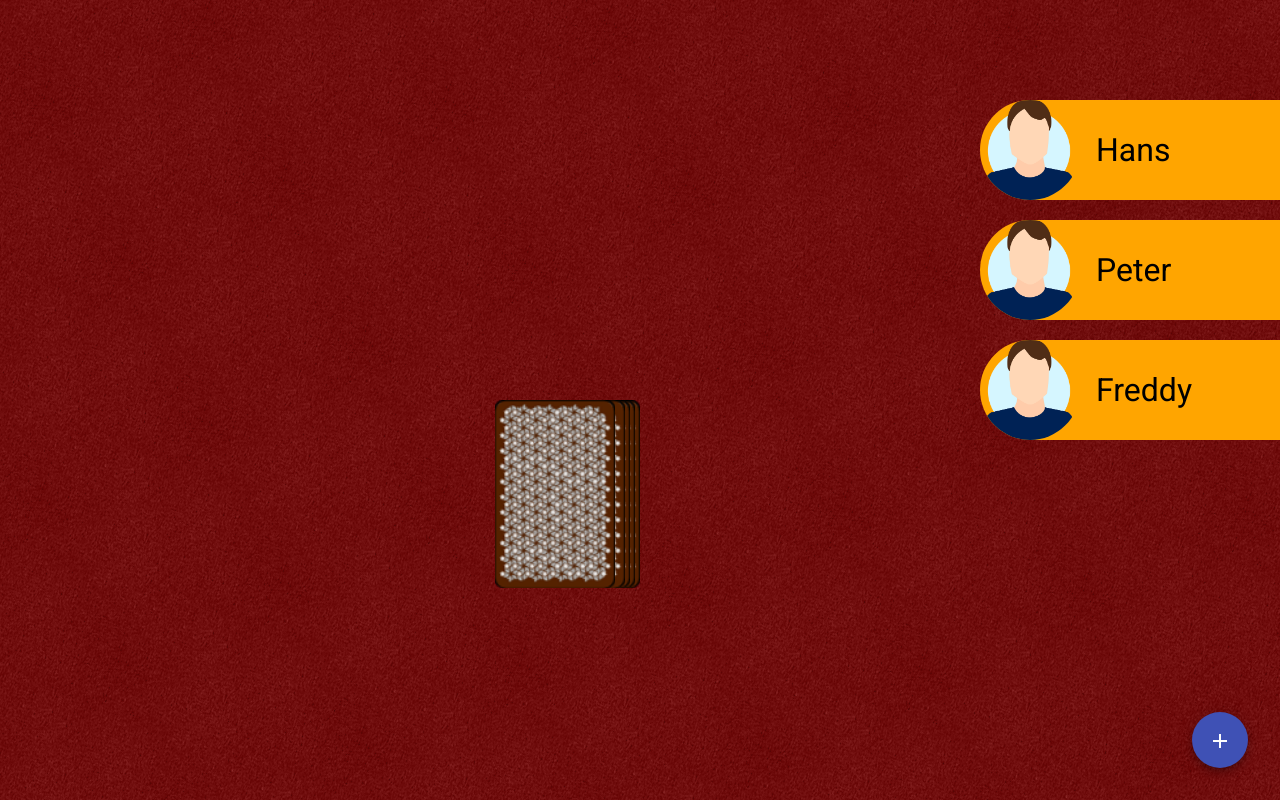
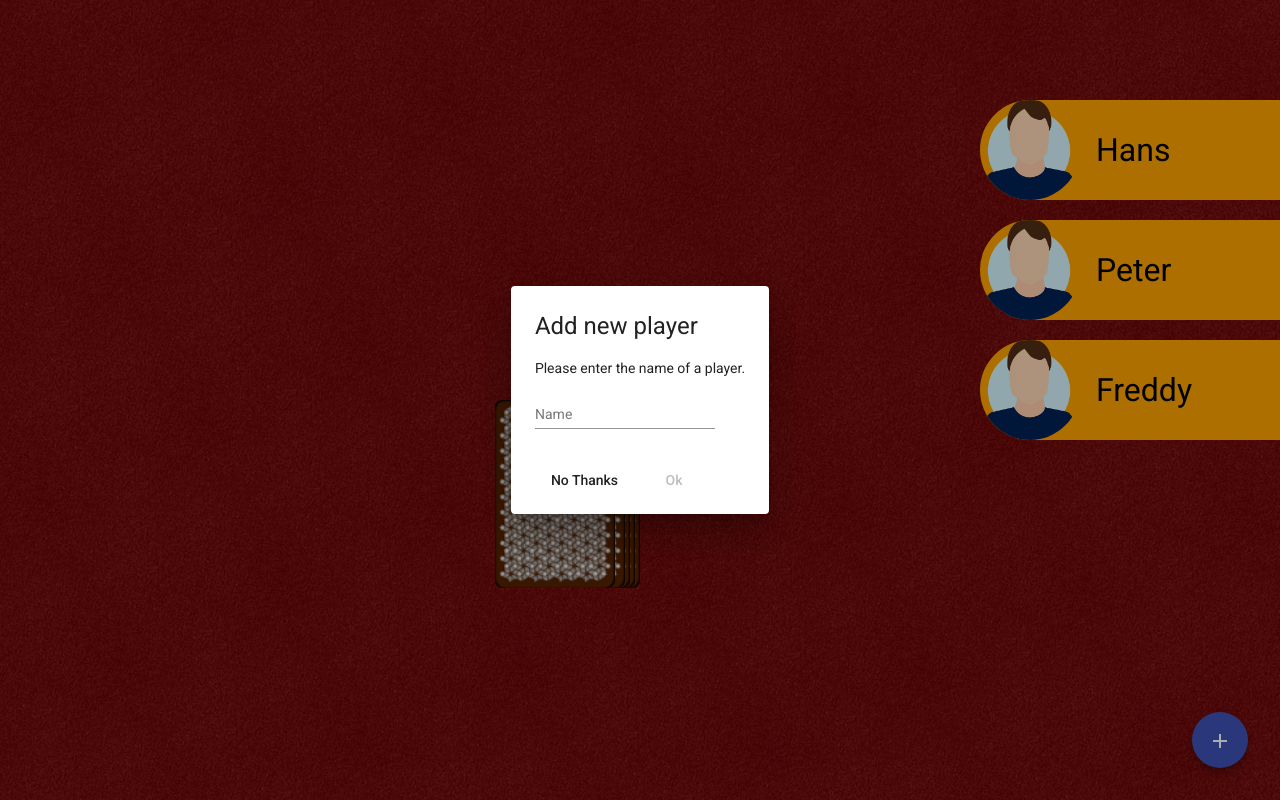
Before and after one commit to PaterAnderson/ringoffire, an Angular app: page /game in a window 1280 px wide. Both pictures are taken after a click on the button "add". Built offline with nearby package versions, Linux system fonts and the light colour scheme.

Commit message:
added dialog menu

```diff
--- /dev/null
+++ b/src/app/dialog-add-player/dialog-add-player.component.html
@@ -0,0 +1,15 @@
+<h1 mat-dialog-title>Add new player</h1>
+
+
+
+<div mat-dialog-content>
+  <p>Please enter the name of a player.</p>
+  <mat-form-field>
+    <mat-label>Name</mat-label>
+    <input matInput [(ngModel)]="name">
+  </mat-form-field>
+</div>
+<div mat-dialog-actions>
+  <button mat-button (click)="onNoClick()">No Thanks</button>
+  <button mat-button [disabled]="name.length == 0" [mat-dialog-close]="name" cdkFocusInitial>Ok</button>
+</div>
--- /dev/null
+++ b/src/app/dialog-add-player/dialog-add-player.component.ts
@@ -0,0 +1,17 @@
+import { Component, OnInit } from '@angular/core';
+
+@Component({
+  selector: 'app-dialog-add-player',
+  templateUrl: './dialog-add-player.component.html',
+  styleUrls: ['./dialog-add-player.component.scss']
+})
+export class DialogAddPlayerComponent implements OnInit {
+  name: string = '';
+  constructor() { }
+
+  ngOnInit(): void {
+  }
+
+  onNoClick() {}
+
+}
--- a/src/app/game/game.component.html
+++ b/src/app/game/game.component.html
@@ -14,6 +14,6 @@
     </div>
 </div>
 
-<button mat-fab color="primary" class="btn-add">
+<button mat-fab color="primary" (click)="openDialog()" class="btn-add">
     <mat-icon>add</mat-icon>
 </button>
--- a/src/app/game/game.component.ts
+++ b/src/app/game/game.component.ts
@@ -1,5 +1,7 @@
 import { Component, OnInit } from '@angular/core';
 import { Game } from 'src/models/game';
+import { MatDialog } from '@angular/material/dialog';
+import { DialogAddPlayerComponent } from '../dialog-add-player/dialog-add-player.component';
 
 @Component({
   selector: 'app-game',
@@ -11,7 +13,7 @@ export class GameComponent implements OnInit {
   currentCard: string = '';
   game: Game;
 
-  constructor() { }
+  constructor(public dialog: MatDialog) { }
 
   ngOnInit(): void {
     this.newGame();
@@ -33,4 +35,12 @@ export class GameComponent implements OnInit {
       }, 1000);
     }
   }
+
+  openDialog(): void {
+    const dialogRef = this.dialog.open(DialogAddPlayerComponent);
+
+    dialogRef.afterClosed().subscribe(result => {
+      console.log('the dialog was closed');
+    })
+  }
 }
```
Also changed, not shown: src/app/app.module.ts (+9 -1 lines), src/app/dialog-add-player/dialog-add-player.component.scss (added), 1 other file (tests, documents, lock files or other folders).
